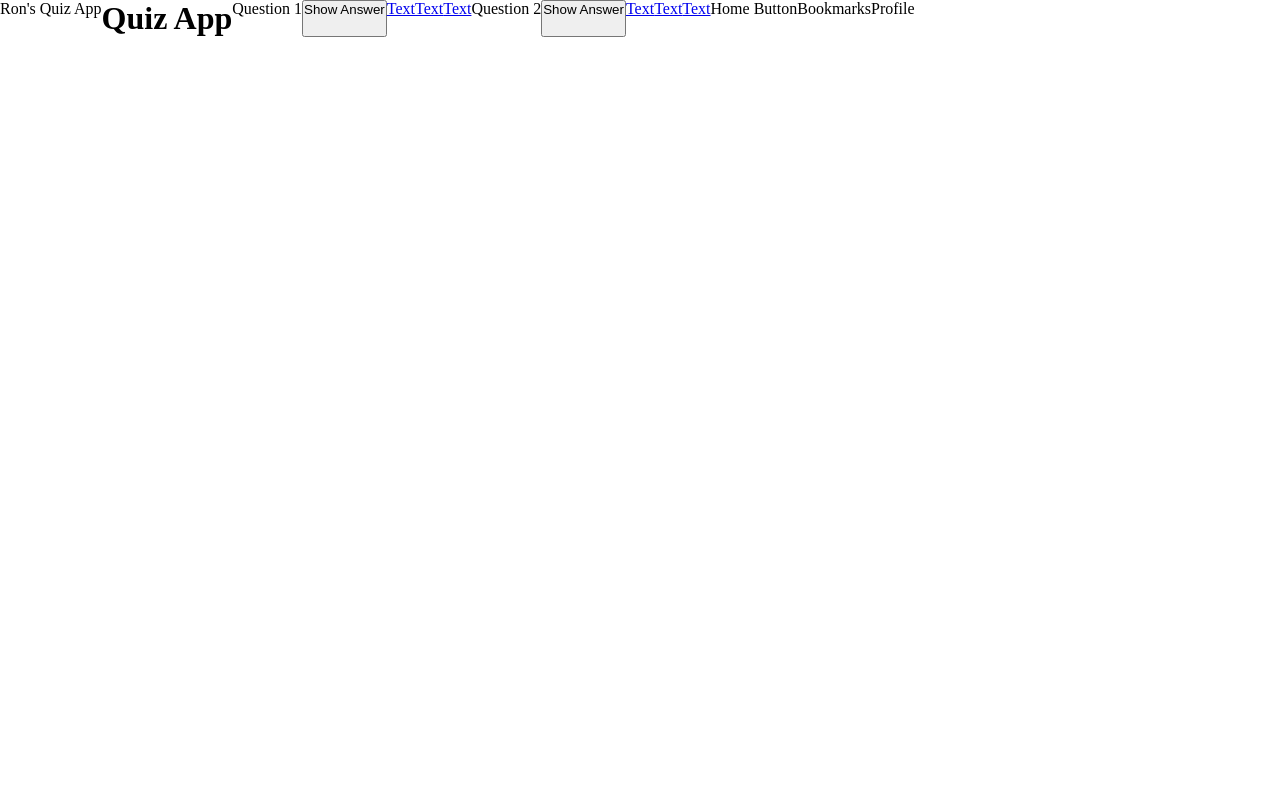
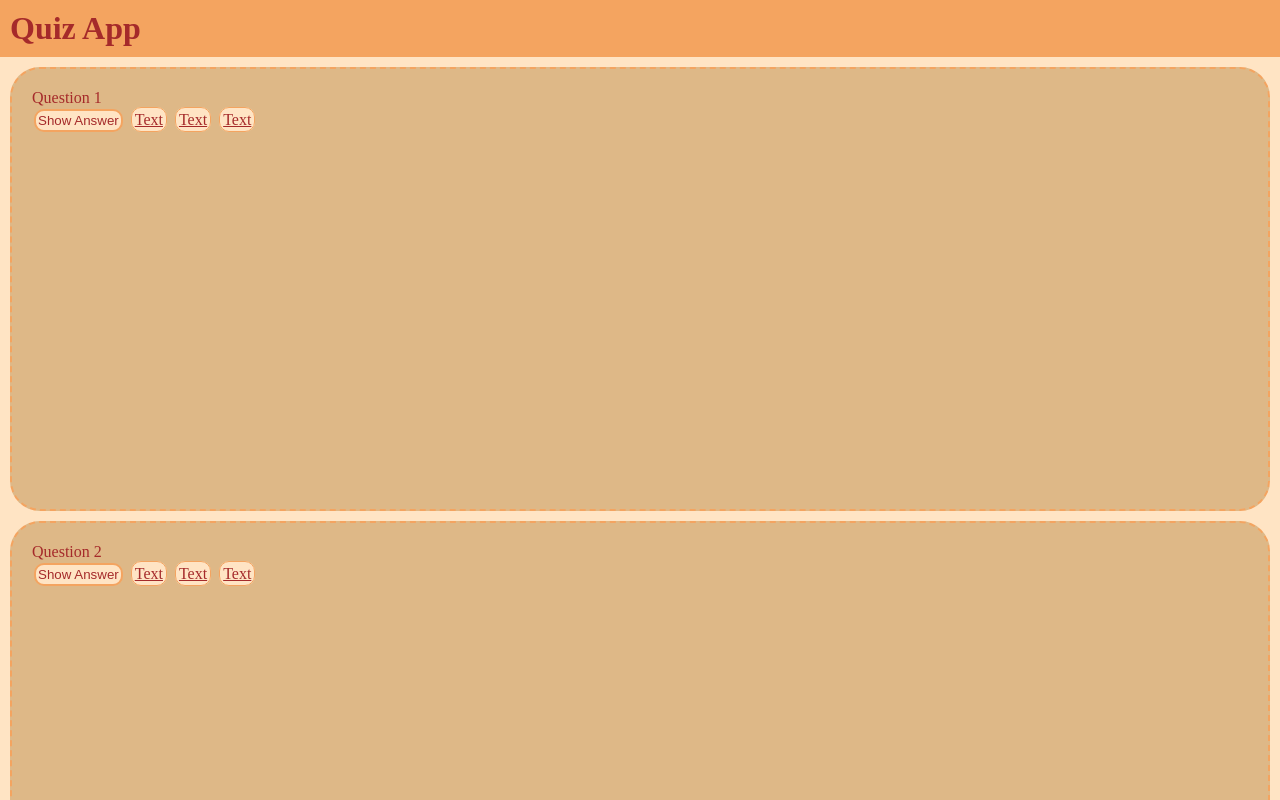
Before and after one commit to rongoods/ron-quiz-app, a plain HTML site: page index.html in a window 1280 px wide. Shown: the top 800 px of the page. Drawn offline with Linux system fonts and the light colour scheme.

Commit message:
fix/colors-and-question-cards

```diff
--- a/index.html
+++ b/index.html
@@ -6,19 +6,19 @@
     <link rel="stylesheet" href="./style.css" />
     <title>Ron's Quiz App</title>
   </head>
-  <body>
+  <body class="base-layer">
     <header>
       <h1>Quiz App</h1>
     </header>
-    <article class="question-card">
-      <p>Question 1</p>
+    <article class="base-layer__question-card">
+      <p class="question">Question 1</p>
       <button class="show-answer-button">Show Answer</button>
       <a class="bookmark" href="#Bookmark">Text</a>
       <a class="bookmark" href="#Bookmark">Text</a>
       <a class="bookmark" href="#Bookmark">Text</a>
     </article>
-    <article class="question-card">
-      <p>Question 2</p>
+    <article class="base-layer__question-card">
+      <p class="question">Question 2</p>
       <button class="show-answer-button">Show Answer</button>
       <a class="bookmark" href="#Bookmark">Text</a>
       <a class="bookmark" href="#Bookmark">Text</a>
--- a/style.css
+++ b/style.css
@@ -1,5 +1,52 @@
 * {
-  display: flex;
+  display: flexbox;
   margin: 0;
   padding: 0;
+  justify-content: center;
 }
+
+h1 {
+  align-self: center;
+  color: brown;
+  background-color: sandybrown;
+  padding: 10px;
+}
+
+.base-layer {
+  background-color: bisque;
+}
+
+.base-layer__question-card {
+  padding: 20px;
+  margin: 10px;
+  min-width: 100px;
+  min-height: 400px;
+  justify-content: center;
+  background-color: burlywood;
+  color: brown;
+  border: dashed 2px sandybrown;
+  border-radius: 30px;
+}
+
+p .question {
+  justify-content: center;
+}
+
+.bookmark {
+  border: solid 1px sandybrown;
+  border-radius: 10px;
+  background-color: bisque;
+  color: brown;
+  text-transform: none;
+  padding: 3px;
+  margin: 2px;
+}
+
+.show-answer-button {
+  border: solid 2px sandybrown;
+  border-radius: 10px;
+  background-color: bisque;
+  color: brown;
+  margin: 2px;
+  padding: 2px;
+}
```
